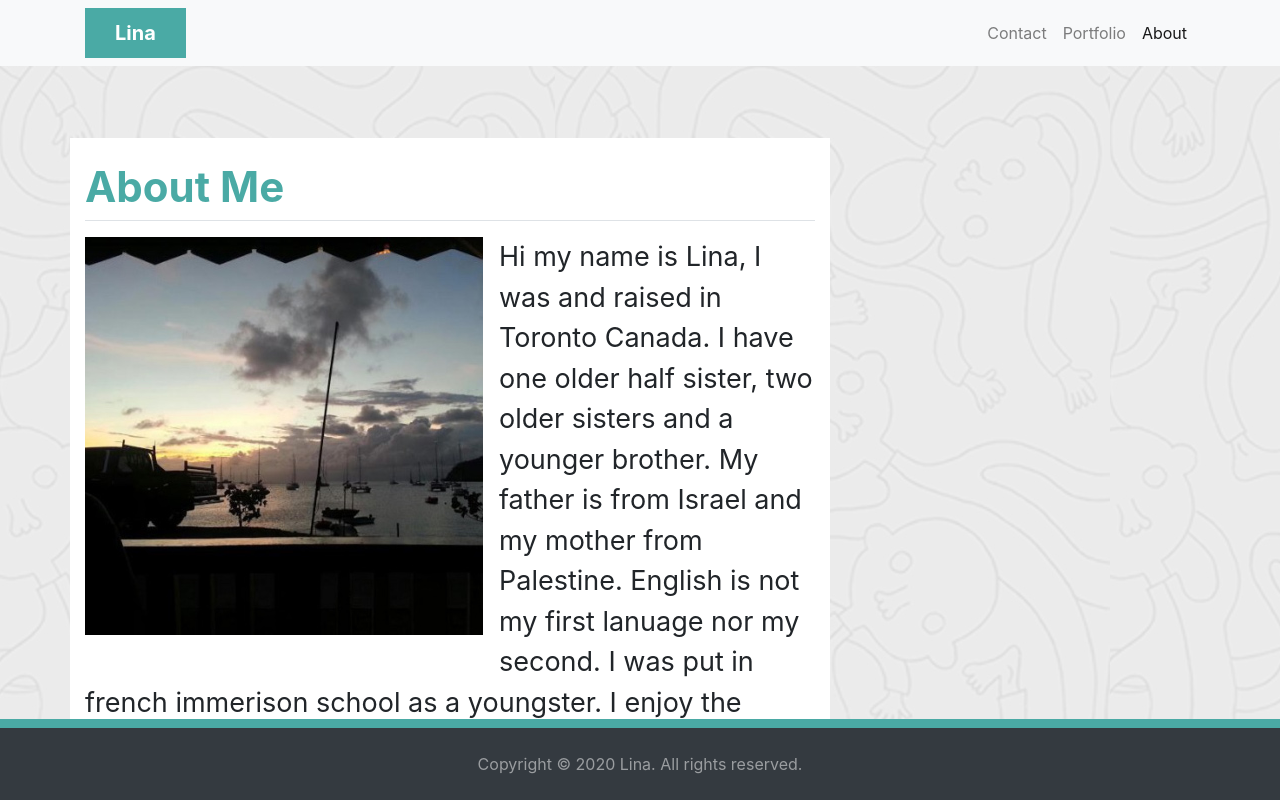
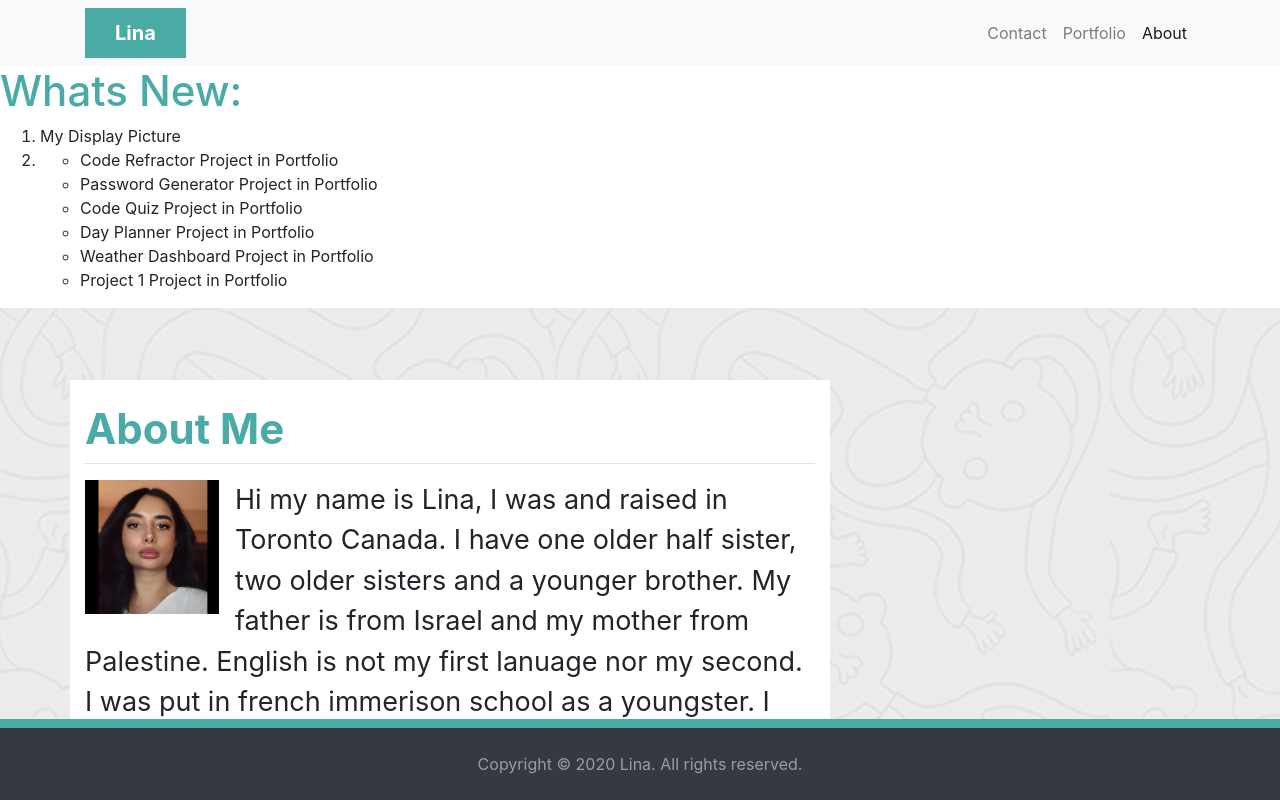
Before and after one commit to whataleen/portfolio_2, a plain HTML site: page index.html in a window 1280 px wide. Shown: the top 800 px of the page. Drawn offline with nearby package versions, Linux system fonts and the light colour scheme.

Commit message:
iteam list of whats new

```diff
--- a/index.html
+++ b/index.html
@@ -44,14 +44,45 @@
 
 
   <!-- introduction -->
+  <section>
+    <h1>Whats New:</h1>
+    <ol>
+      <li>
+        My Display Picture
+      </li>
+      <li>
+        <ul>
+          <li>
+            Code Refractor Project in Portfolio
+          </li>
+          <li>
+            Password Generator Project in Portfolio
+          </li>
+          <li>
+            Code Quiz Project in Portfolio
+          </li>
+          <li>
+            Day Planner Project in Portfolio
+          </li>
+          <li>
+            Weather Dashboard Project in Portfolio
+          </li>
+          <li>
+            Project 1 Project in Portfolio
+          </li>
+        </ul>
+      </li>
 
+    </ol>
+
+  </section>
   <section class="intro py-4 mb-5">
     <div class="container">
       <div class="row mt-4">
         <div class="col-sm-8 bg-white py-4 my-4">
           <h1 class="border-bottom pb-2 mb-3 font-weight-bold">About Me</h1>
           <p>
-            <img src="images/about1.jpg" class="img-fluid float-left pr-3 pb-2">
+            <img src="images/Me pic_img.jpg" class="img-fluid float-left pr-3 pb-2" width="150">
             Hi my name is Lina, I was and raised in Toronto Canada. I have one older half sister, two older sisters and
             a younger brother. My father is from Israel and my mother from Palestine. English is not my first lanuage
             nor my second. I was put in french immerison school as a youngster. I enjoy the outdoors, music and art.
```
Also changed, not shown: portfolio.html (+10 -4 lines), images/Me pic_img.jpg (added), images/code quiz_img.png (added), images/day planner_img.png (added), images/weather dashboard_img.png (added), 1 other file.
